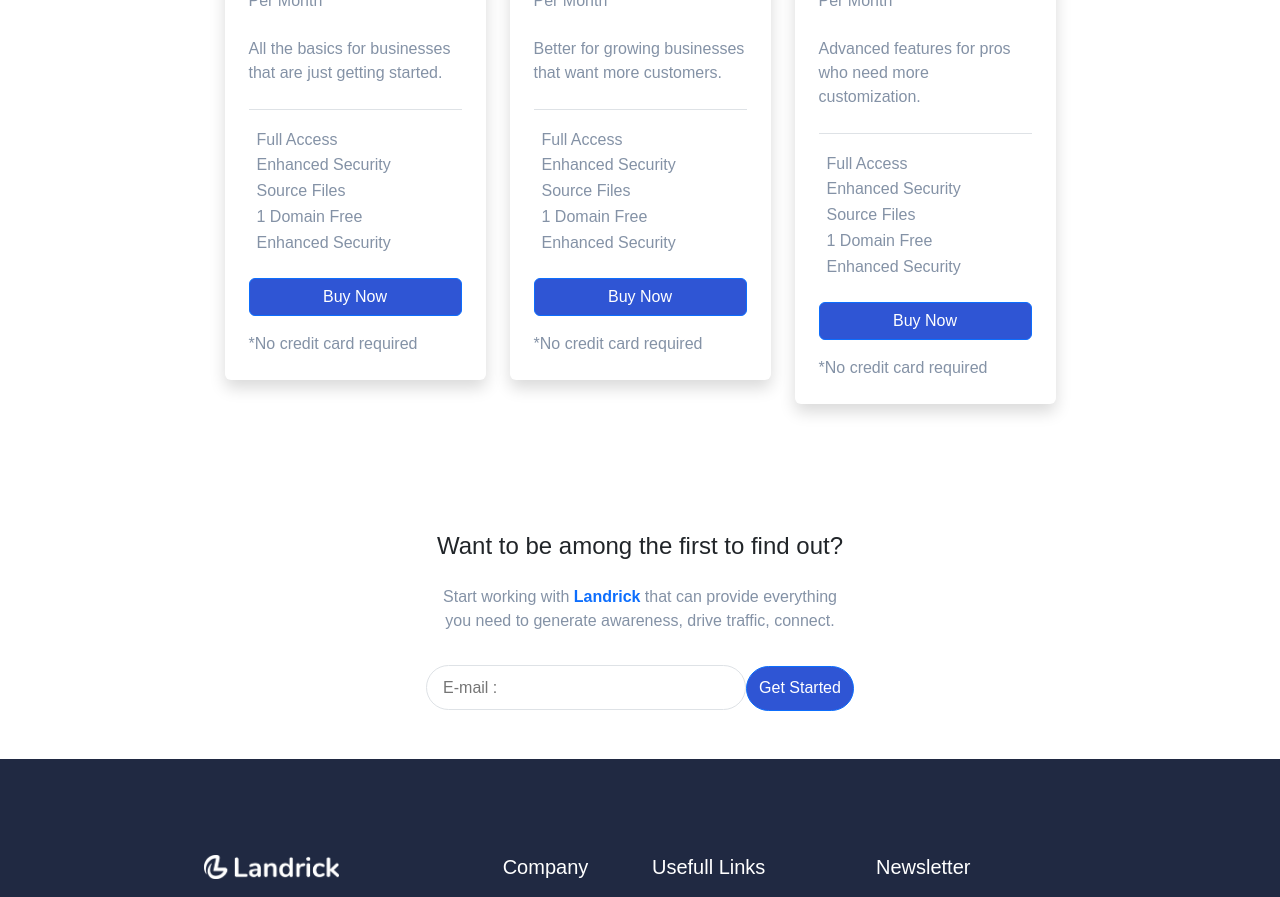
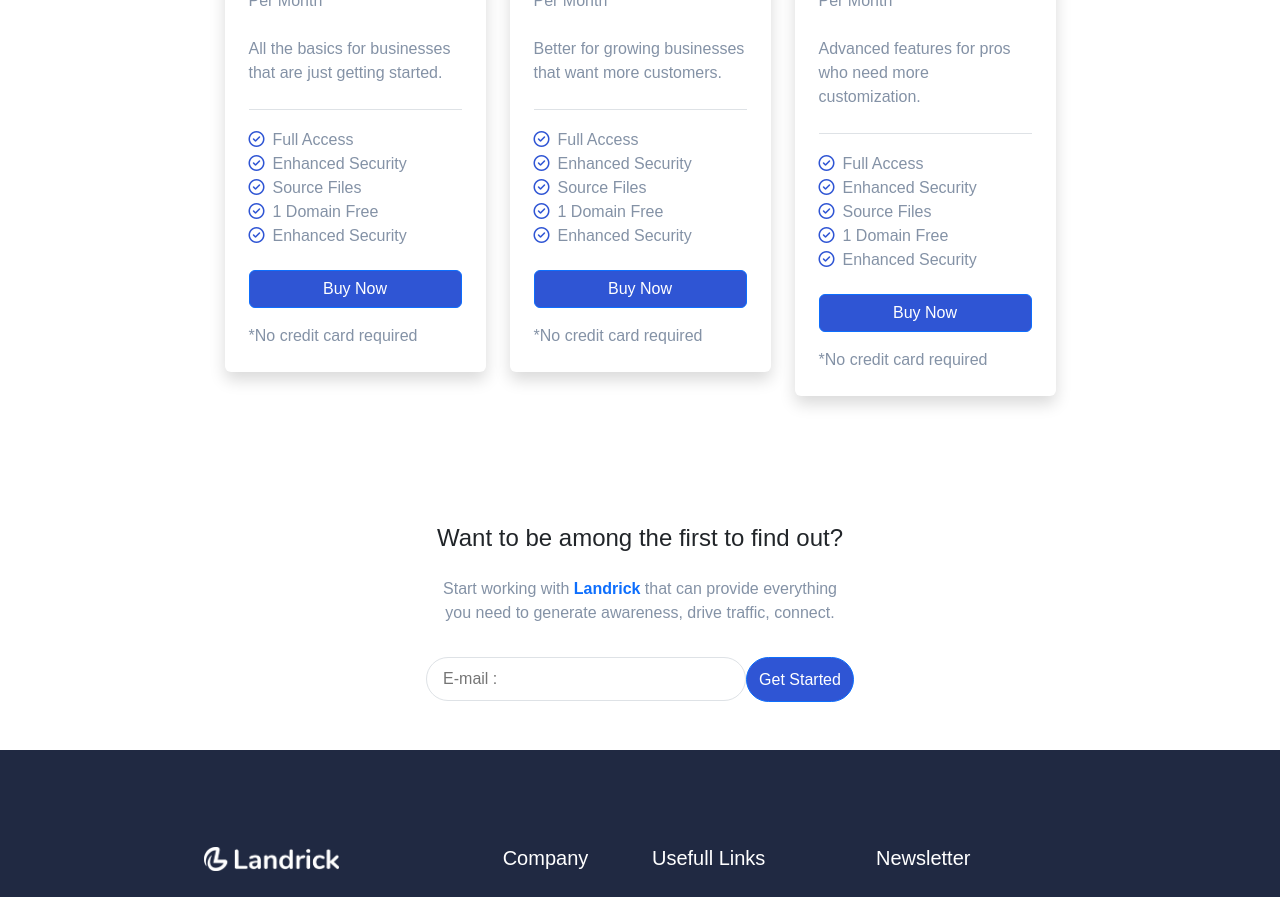
Before and after one commit to RobertoScarci/proj-html-vuejs, a Vue app in the folder proj-html-vuejs/: page / in a window 1280 px wide. Shown: the part 2780-3677 px from the top of the page. Built offline with nearby package versions, Linux system fonts and the light colour scheme.

Commit message:
aggiunta delle spunte nei singoli piani mensili

```diff
--- a/proj-html-vuejs/src/components/AppPlane.vue
+++ b/proj-html-vuejs/src/components/AppPlane.vue
@@ -24,11 +24,11 @@
                                 <p class="pb-4">All the basics for businesses that are just getting started.</p>
 
                                 <ul class="list-unstyled pt-3 border-top">
-                                    <li class="h6 mb-0"><span class="icon h5 me-2"><i class="uil uil-check-circle align-middle"></i></span>Full Access</li>
-                                    <li class="h6 mb-0"><span class="icon h5 me-2"><i class="uil uil-check-circle align-middle"></i></span>Enhanced Security</li>
-                                    <li class="h6 mb-0"><span class="icon h5 me-2"><i class="uil uil-check-circle align-middle"></i></span>Source Files</li>
-                                    <li class="h6 mb-0"><span class="icon h5 me-2"><i class="uil uil-check-circle align-middle"></i></span>1 Domain Free</li>
-                                    <li class="h6 mb-0"><span class="icon h5 me-2"><i class="uil uil-check-circle align-middle"></i></span>Enhanced Security</li>
+                                    <li class="h6 mb-0"><span class="icon h5 me-2"><i class="fa-regular fa-circle-check"></i></span>Full Access</li>
+                                    <li class="h6 mb-0"><span class="icon h5 me-2"><i class="fa-regular fa-circle-check"></i></span>Enhanced Security</li>
+                                    <li class="h6 mb-0"><span class="icon h5 me-2"><i class="fa-regular fa-circle-check"></i></span>Source Files</li>
+                                    <li class="h6 mb-0"><span class="icon h5 me-2"><i class="fa-regular fa-circle-check"></i></span>1 Domain Free</li>
+                                    <li class="h6 mb-0"><span class="icon h5 me-2"><i class="fa-regular fa-circle-check"></i></span>Enhanced Security</li>
                                 </ul>
 
                                 <div class="mt-4">
@@ -50,11 +50,11 @@
                                 <p class="pb-4">Better for growing businesses that want more customers.</p>
 
                                 <ul class="list-unstyled pt-3 border-top">
-                                    <li class="h6 mb-0"><span class="icon h5 me-2"><i class="uil uil-check-circle align-middle"></i></span>Full Access</li>
-                                    <li class="h6 mb-0"><span class="icon h5 me-2"><i class="uil uil-check-circle align-middle"></i></span>Enhanced Security</li>
-                                    <li class="h6 mb-0"><span class="icon h5 me-2"><i class="uil uil-check-circle align-middle"></i></span>Source Files</li>
-                                    <li class="h6 mb-0"><span class="icon h5 me-2"><i class="uil uil-check-circle align-middle"></i></span>1 Domain Free</li>
-                                    <li class="h6 mb-0"><span class="icon h5 me-2"><i class="uil uil-check-circle align-middle"></i></span>Enhanced Security</li>
+                                    <li class="h6 mb-0"><span class="icon h5 me-2"><i class="fa-regular fa-circle-check"></i></span>Full Access</li>
+                                    <li class="h6 mb-0"><span class="icon h5 me-2"><i class="fa-regular fa-circle-check"></i></span>Enhanced Security</li>
+                                    <li class="h6 mb-0"><span class="icon h5 me-2"><i class="fa-regular fa-circle-check"></i></span>Source Files</li>
+                                    <li class="h6 mb-0"><span class="icon h5 me-2"><i class="fa-regular fa-circle-check"></i></span>1 Domain Free</li>
+                                    <li class="h6 mb-0"><span class="icon h5 me-2"><i class="fa-regular fa-circle-check"></i></span>Enhanced Security</li>
                                 </ul>
 
                                 <div class="mt-4">
@@ -76,11 +76,11 @@
                                 <p class="pb-4">Advanced features for pros who need more customization.</p>
 
                                 <ul class="list-unstyled pt-3 border-top">
-                                    <li class="h6 mb-0"><span class="icon h5 me-2"><i class="uil uil-check-circle align-middle"></i></span>Full Access</li>
-                                    <li class="h6 mb-0"><span class="icon h5 me-2"><i class="uil uil-check-circle align-middle"></i></span>Enhanced Security</li>
-                                    <li class="h6 mb-0"><span class="icon h5 me-2"><i class="uil uil-check-circle align-middle"></i></span>Source Files</li>
-                                    <li class="h6 mb-0"><span class="icon h5 me-2"><i class="uil uil-check-circle align-middle"></i></span>1 Domain Free</li>
-                                    <li class="h6 mb-0"><span class="icon h5 me-2"><i class="uil uil-check-circle align-middle"></i></span>Enhanced Security</li>
+                                    <li class="h6 mb-0"><span class="icon h5 me-2"><i class="fa-regular fa-circle-check"></i></span>Full Access</li>
+                                    <li class="h6 mb-0"><span class="icon h5 me-2"><i class="fa-regular fa-circle-check"></i></span>Enhanced Security</li>
+                                    <li class="h6 mb-0"><span class="icon h5 me-2"><i class="fa-regular fa-circle-check"></i></span>Source Files</li>
+                                    <li class="h6 mb-0"><span class="icon h5 me-2"><i class="fa-regular fa-circle-check"></i></span>1 Domain Free</li>
+                                    <li class="h6 mb-0"><span class="icon h5 me-2"><i class="fa-regular fa-circle-check"></i></span>Enhanced Security</li>
                                 </ul>
 
                                 <div class="mt-4">
@@ -175,4 +175,8 @@ input{
     text-align: center;
 }
 
+.fa-circle-check{
+    font-size: 1rem;
+}
+
 </style>
```
